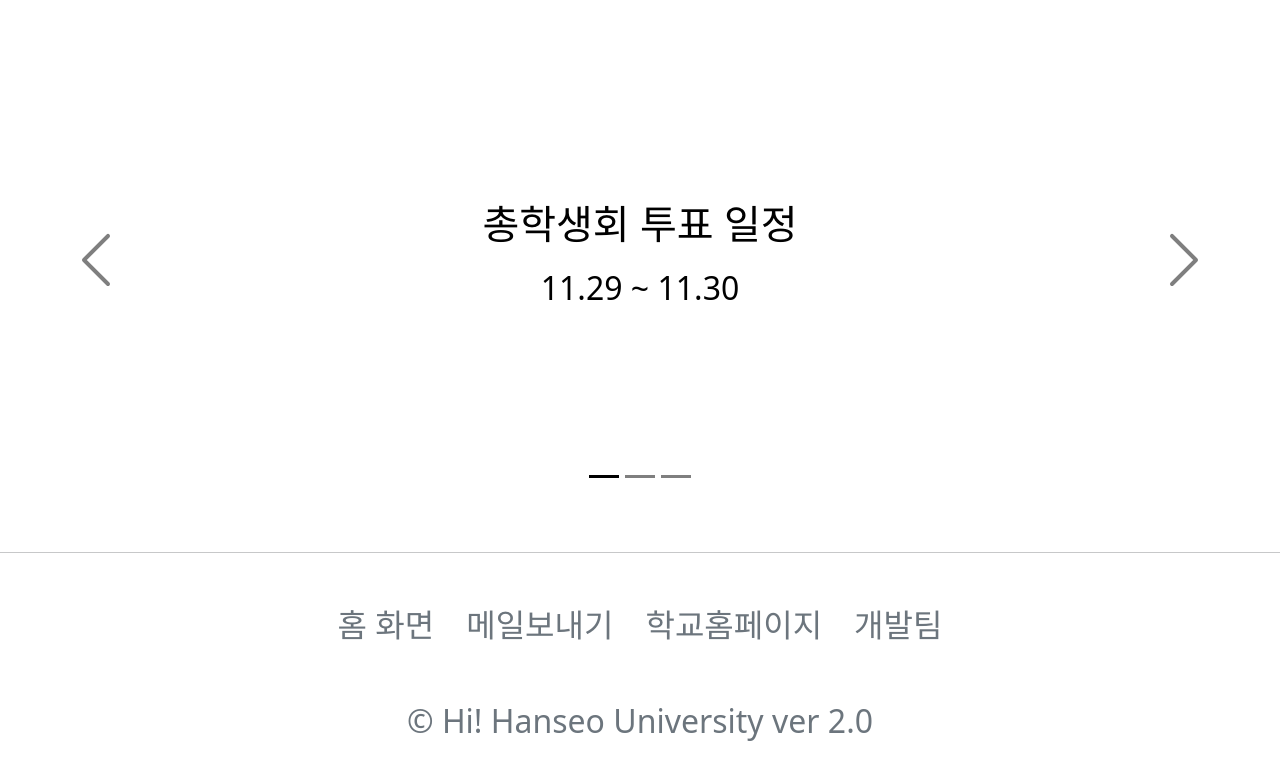
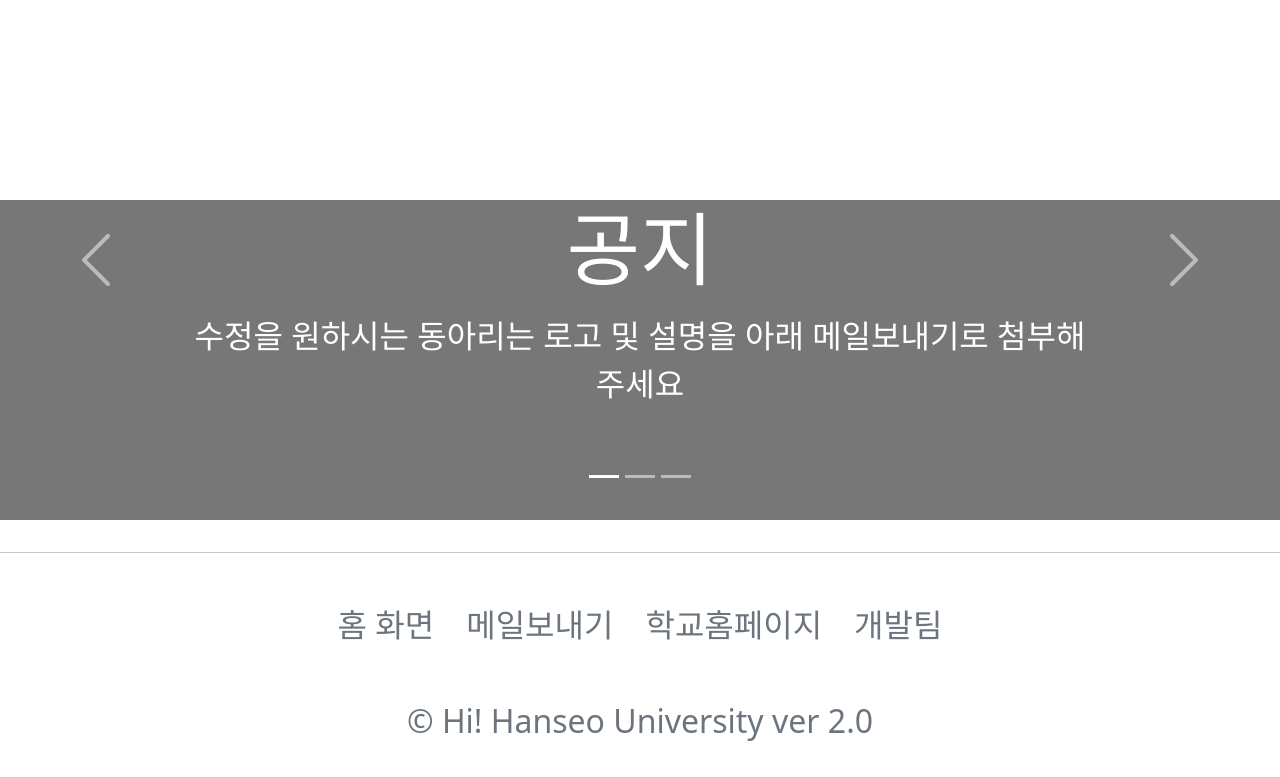
Before and after one commit to Parkyuchan/finalhihu, a Django app: page /home_Taean/ in a window 1280 px wide. Shown: the part 228-1005 px from the top of the page. Run offline with Django 4.2, Linux system fonts and the light colour scheme; some libraries are stand-ins or nearby versions.

Commit message:
공지 변경

```diff
--- a/single_pages/templates/single_pages/notification.html
+++ b/single_pages/templates/single_pages/notification.html
@@ -32,43 +32,52 @@
   height: 100%;
 }
 </style>
-
-<div id="carouselExampleDark" class="carousel carousel-dark slide" data-bs-ride="carousel">
+<body>
+<div id="myCarousel" class="club carousel slide" data-bs-ride="carousel">
   <div class="carousel-indicators">
-      <button type="button" data-bs-target="#carouselExampleDark" data-bs-slide-to="0" class="active" aria-current="true" aria-label="Slide 1"></button>
-      <button type="button" data-bs-target="#carouselExampleDark" data-bs-slide-to="1" aria-label="Slide 2"></button>
-      <button type="button" data-bs-target="#carouselExampleDark" data-bs-slide-to="2" aria-label="Slide 3"></button>
+    <button type="button" data-bs-target="#myCarousel" data-bs-slide-to="0" class="active" aria-current="true" aria-label="Slide 1"></button>
+    <button type="button" data-bs-target="#myCarousel" data-bs-slide-to="1" aria-label="Slide 2"></button>
+    <button type="button" data-bs-target="#myCarousel" data-bs-slide-to="2" aria-label="Slide 3"></button>
   </div>
   <div class="carousel-inner">
-        <div class="carousel-item active" data-bs-interval="10000">
-          <!--<img src="..." class="d-block w-100" alt="Hello">-->
-          <div class="carousel-caption d-none d-md-block" >
-            <h5 style="color: black;">총학생회 투표 일정</h5>
-            <p>11.29 ~ 11.30</p>
+    <div class="carousel-item active">
+      <svg class="bd-placeholder-img" width="100%" height="100%" xmlns="http://www.w3.org/2000/svg" aria-hidden="true" preserveAspectRatio="xMidYMid slice" focusable="false"><rect width="100%" height="100%" fill="#777"/></svg>
+
+      <div class="container">
+        <div class="carousel-caption">
+          <h1>공지</h1>
+          <p>수정을 원하시는 동아리는 로고 및 설명을 아래 메일보내기로 첨부해주세요</p>
         </div>
-        </div>
-        <div class="carousel-item" data-bs-interval="2000">
-          <!--<img src="..." class="d-block w-100" alt="Hello">-->
-          <div class="carousel-caption d-none d-md-block">
-            <h5 style="color: black;">대의원회 투표 일정</h5>
-            <p>12.7</p>
       </div>
     </div>
     <div class="carousel-item">
-          <!--<img src="..." class="d-block w-100" alt="Hello">-->
-          <div class="carousel-caption d-none d-md-block">
-            <h5 style="color: black;">총학생회 투표 일정</h5>
-            <p>11.29 ~ 11.30</p>
+      <svg class="bd-placeholder-img" width="100%" height="100%" xmlns="http://www.w3.org/2000/svg" aria-hidden="true" preserveAspectRatio="xMidYMid slice" focusable="false"><rect width="100%" height="100%" fill="#777"/></svg>
+
+      <div class="container">
+        <div class="carousel-caption">
+          <h1>공지</h1>
+          <p>공지사항 혹은 홍보를 원하는 동아리는 메일로 문의바랍니다.</p>
         </div>
       </div>
     </div>
+    <div class="carousel-item">
+      <svg class="bd-placeholder-img" width="100%" height="100%" xmlns="http://www.w3.org/2000/svg" aria-hidden="true" preserveAspectRatio="xMidYMid slice" focusable="false"><rect width="100%" height="100%" fill="#777"/></svg>
 
-    <button class="carousel-control-prev" type="button" data-bs-target="#carouselExampleDark" data-bs-slide="prev">
+      <div class="container">
+        <div class="carousel-caption">
+          <h1>공지</h1>
+          <p>수정을 원하시는 동아리는 로고 및 설명을 아래 메일보내기로 첨부해주세요</p>
+        </div>
+      </div>
+    </div>
+  </div>
+  <button class="carousel-control-prev" type="button" data-bs-target="#myCarousel" data-bs-slide="prev">
     <span class="carousel-control-prev-icon" aria-hidden="true"></span>
     <span class="visually-hidden">Previous</span>
   </button>
-    <button class="carousel-control-next" type="button" data-bs-target="#carouselExampleDark" data-bs-slide="next">
+  <button class="carousel-control-next" type="button" data-bs-target="#myCarousel" data-bs-slide="next">
     <span class="carousel-control-next-icon" aria-hidden="true"></span>
     <span class="visually-hidden">Next</span>
   </button>
 </div>
+</body>
```
Lines whose indentation alone changed are shown as unchanged.
